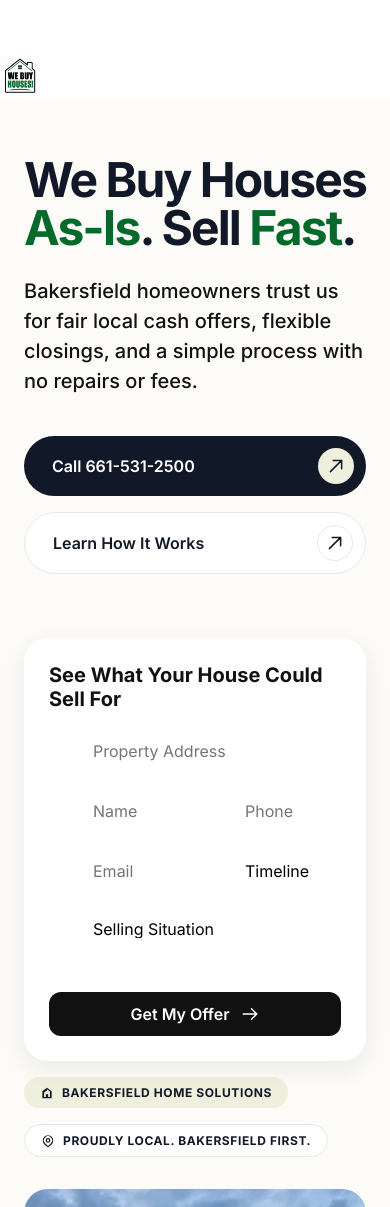
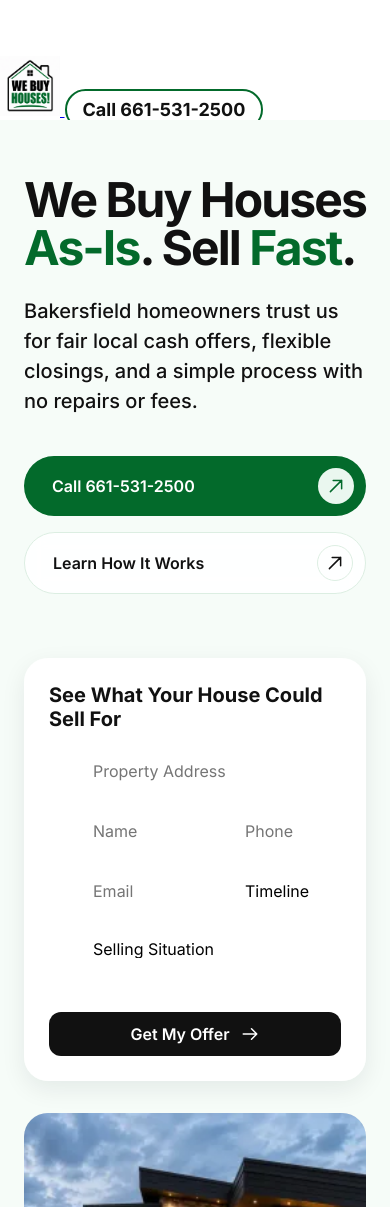
Before and after one commit to ABDR-Again/landing-bakerfield, a website built with Vite: page index.html in a window 390 px wide. Shown: the top 1207 px of the page. Built offline with nearby package versions, Linux system fonts and the light colour scheme.

Commit message:
UI Updates: Add phone to nav, remove hero badge, update hero css, add call button below reviews, add redirect to thank you page

```diff
--- a/index.html
+++ b/index.html
@@ -18,14 +18,14 @@ j=d.createElement(s),dl=l!='dataLayer'?'&l='+l:'';j.async=true;j.src=
   <style>
     /* Scoped Variables */
 .uw-h3-section {
-  --uw-h3-accent: #eeefdd; /* Yellowish accent */
-  --uw-h3-accent-dark: #cbd0a8;
-  --uw-h3-primary: #111827;
-  --uw-h3-primary-hover: #272f3f;
-  --uw-h3-text-main: #111827;
-  --uw-h3-text-muted: #4b5563;
-  --uw-h3-bg-mobile: #fcfbf8;
-  --uw-h3-border: #e5e7eb;
+  --uw-h3-accent: #EAF7EF;
+  --uw-h3-accent-dark: #CFE5D6;
+  --uw-h3-primary: #036A2B;
+  --uw-h3-primary-hover: #024D20;
+  --uw-h3-text-main: #111111;
+  --uw-h3-text-muted: #4A4A4A;
+  --uw-h3-bg-mobile: #F6FCF8;
+  --uw-h3-border: #DCEEE2;
   --uw-font-main: 'Inter', sans-serif;
 
   font-family: var(--uw-font-main);
@@ -542,9 +542,12 @@ j=d.createElement(s),dl=l!='dataLayer'?'&l='+l:'';j.async=true;j.src=
 height="0" width="0" style="display:none;visibility:hidden"></iframe></noscript>
 <!-- End Google Tag Manager (noscript) -->
   <!-- Fixed Navigation Bar -->
-  <nav class="uw-fixed-nav" id="uwFixedNav">
+  <nav class="uw-fixed-nav" id="uwFixedNav" style="justify-content: space-between;">
     <a href="https://bakersfieldhomesolutions.com" class="uw-nav-logo-link" aria-label="Bakersfield Home Solutions - Go to homepage">
-      <img src="./assets/optimized/logo-br.webp" alt="Bakersfield Home Solutions" width="160" height="40" style="height: 40px; width: auto;">
+      <img src="./assets/optimized/logo-br.webp" alt="Bakersfield Home Solutions" width="240" height="60" style="height: 60px; width: auto;">
+    </a>
+    <a href="tel:6615312500" style="font-size: 1.125rem; font-weight: 700; color: #111111; text-decoration: none; padding: 0.5rem 1rem; border: 2px solid #036A2B; border-radius: 9999px; transition: all 0.3s ease;">
+      Call 661-531-2500
     </a>
   </nav>
   <main>
@@ -559,18 +562,7 @@ height="0" width="0" style="display:none;visibility:hidden"></iframe></noscript>
 
     <div class="uw-h3-container">
 
-      <!-- Top Bar -->
-      <div class="uw-h3-topbar">
-        <div class="uw-h3-badge">
-          <svg fill="currentColor" viewBox="0 0 24 24" style="width:14px;height:14px;"><path d="M12 3L4 9v12h16V9l-8-6zm0 2.5l5 3.75V19h-3v-5H10v5H7v-7.75l5-3.75z"/></svg>
-          Bakersfield Home Solutions
-        </div>
-        <div class="uw-h3-badge outline">
-          <svg fill="none" stroke="currentColor" viewBox="0 0 24 24" stroke-width="2"><path stroke-linecap="round" stroke-linejoin="round" d="M17.657 16.657L13.414 20.9a1.998 1.998 0 01-2.827 0l-4.244-4.243a8 8 0 1111.314 0z"></path><path stroke-linecap="round" stroke-linejoin="round" d="M15 11a3 3 0 11-6 0 3 3 0 016 0z"></path></svg>
-          Proudly Local. Bakersfield First.
-        </div>
-      </div>
-
+      <!-- Top bar removed since we now have fixed navbar -->
       <!-- Body styles moved to head critical CSS -->
       <div style="display: flex; flex-wrap: wrap; justify-content: space-between; align-items: center; gap: 2rem; width: 100%;">
         <!-- Main Text & Buttons -->
@@ -1473,6 +1465,13 @@ height="0" width="0" style="display:none;visibility:hidden"></iframe></noscript>
 
 
 
+    <!-- Call Button Below Reviews -->
+    <div style="text-align: center; margin-top: 3rem;">
+      <a href="tel:6615312500" style="display: inline-flex; align-items: center; justify-content: center; gap: 0.75rem; background-color: #036A2B; color: #ffffff; padding: 1rem 2.5rem; font-size: 1.125rem; font-weight: 700; border-radius: 9999px; text-decoration: none;">
+        <svg fill="none" stroke="currentColor" viewBox="0 0 24 24" stroke-width="2" style="width: 20px; height: 20px;"><path stroke-linecap="round" stroke-linejoin="round" d="M3 5a2 2 0 012-2h3.28a1 1 0 01.948.684l1.498 4.493a1 1 0 01-.502 1.21l-2.257 1.13a11.042 11.042 0 005.516 5.516l1.13-2.257a1 1 0 011.21-.502l4.493 1.498a1 1 0 01.684.949V19a2 2 0 01-2 2h-1C9.716 21 3 14.284 3 6V5z"></path></svg>
+        Call 661-531-2500
+      </a>
+    </div>
 
   </div>
 </section>
--- a/lead-submitted-thank-you.html
+++ b/lead-submitted-thank-you.html
@@ -58,6 +58,23 @@
     </div>
     <h1>Lead Submitted!</h1>
     <p>Thank you.</p>
+    <p id="redirect-text" style="font-size: 1rem; color: #6b7280; margin-top: 1rem;">You will be redirected to our website in <span id="countdown">3</span> seconds...</p>
   </div>
+
+  <script>
+    let seconds = 3;
+    const countdownEl = document.getElementById('countdown');
+    const redirectUrl = 'https://bakersfieldhomesolutions.com/';
+
+    const interval = setInterval(() => {
+      seconds--;
+      if (countdownEl) countdownEl.textContent = seconds;
+
+      if (seconds <= 0) {
+        clearInterval(interval);
+        window.location.href = redirectUrl;
+      }
+    }, 1000);
+  </script>
 </body>
 </html>
```
